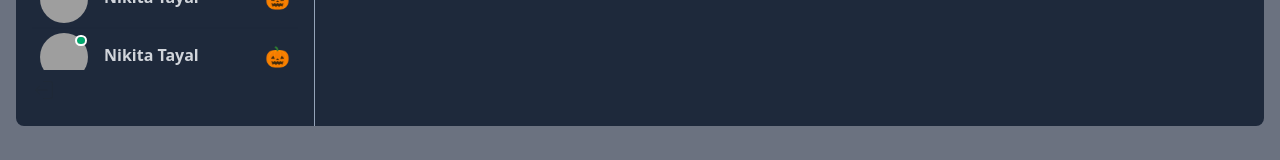
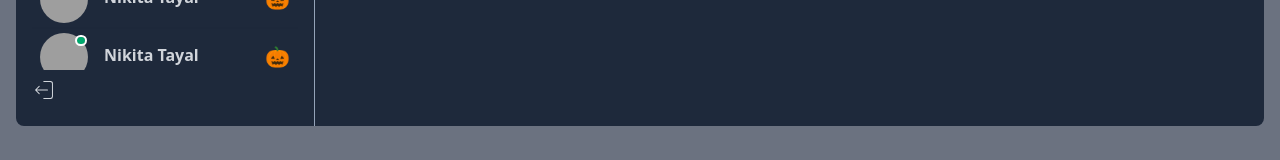
Before and after one commit to Avi2492/mern-chat-app, a React (Vite) app in the folder client/: page / in a window 1280 px wide. Shown: the part 549-709 px from the top of the page. Built offline with nearby package versions, Linux system fonts and the light colour scheme; sample sign-in values are in the browser's storage; grey boxes are pictures that could not be loaded.

Commit message:
Authentication done

```diff
--- a/client/package.json
+++ b/client/package.json
@@ -16,7 +16,8 @@
     "react-dom": "^18.2.0",
     "react-hot-toast": "^2.4.1",
     "react-icons": "^5.0.1",
-    "react-router-dom": "^6.22.2"
+    "react-router-dom": "^6.22.2",
+    "zustand": "^4.5.2"
   },
   "devDependencies": {
     "@types/react": "^18.2.56",
--- a/client/src/App.jsx
+++ b/client/src/App.jsx
@@ -12,8 +12,14 @@ function App() {
     <>
       <div className="p-4 h-screen flex items-center justify-center bg-gray-500">
         <Routes>
-          <Route path="/" element={<Home />} />
-          <Route path="/login" element={<Login />} />
+          <Route
+            path="/"
+            element={authUser ? <Home /> : <Navigate to={"/login"} />}
+          />
+          <Route
+            path="/login"
+            element={authUser ? <Navigate to={"/"} /> : <Login />}
+          />
           <Route
             path="/signup"
             element={authUser ? <Navigate to={"/"} /> : <Signup />}
--- a/client/src/components/sidebar/AuthButton.jsx
+++ b/client/src/components/sidebar/AuthButton.jsx
@@ -1,10 +1,19 @@
 import React from "react";
 import { CiLogout } from "react-icons/ci";
+import useLogout from "../../hooks/useLogout.js";
 
 function AuthButton() {
+  const { isLoading, logout } = useLogout();
   return (
     <div className="py-2 text-xl font-bold cursor-pointer">
-      <CiLogout className="w-6 h-6" />
+      {!isLoading ? (
+        <CiLogout
+          className="w-6 h-6 text-gray-300 cursor-pointer"
+          onClick={logout}
+        />
+      ) : (
+        <span className="loading loading-spinner"></span>
+      )}
     </div>
   );
 }
--- /dev/null
+++ b/client/src/hooks/useLogin.js
@@ -0,0 +1,47 @@
+import { useState } from "react";
+import toast from "react-hot-toast";
+import { useAuthContext } from "../context/AuthContext";
+
+function useLogin() {
+  const [isLoading, setIsLoading] = useState(false);
+
+  const { setAuthUser } = useAuthContext();
+  const login = async (username, password) => {
+    const success = handleInputErrors(username, password);
+
+    if (!success) return;
+
+    setIsLoading(true);
+    try {
+      const res = await fetch("/api/auth/login", {
+        method: "POST",
+        headers: { "Content-Type": "application/json" },
+        body: JSON.stringify({ username, password }),
+      });
+
+      const data = await res.json();
+
+      if (data.error) {
+        throw new Error(data.error);
+      }
+
+      localStorage.setItem("chat-user", JSON.stringify(data));
+      setAuthUser(data);
+    } catch (error) {
+      toast.error(error.message);
+    } finally {
+      setIsLoading(false);
+    }
+  };
+  return { isLoading, login };
+}
+
+export default useLogin;
+
+function handleInputErrors(username, password) {
+  if (!username || !password) {
+    toast.error("Please fill in all feilds");
+    return false;
+  }
+  return true;
+}
--- /dev/null
+++ b/client/src/hooks/useLogout.js
@@ -0,0 +1,37 @@
+import { useState } from "react";
+import toast from "react-hot-toast";
+import { useAuthContext } from "../context/AuthContext";
+
+function useLogout() {
+  const [isLaoding, setIsLoading] = useState(false);
+
+  const { setAuthUser } = useAuthContext();
+
+  const logout = async () => {
+    setIsLoading(true);
+    try {
+      const res = await fetch("/api/auth/logout", {
+        method: "POST",
+        headers: { "Content-Type": "application/json" },
+      });
+
+      const data = await res.json();
+
+      if (data.error) {
+        throw new Error(data.error);
+      }
+
+      localStorage.removeItem("chat-user");
+
+      setAuthUser(null);
+    } catch (error) {
+      toast.error(error.message);
+    } finally {
+      setIsLoading(false);
+    }
+  };
+
+  return { isLaoding, logout };
+}
+
+export default useLogout;
--- a/client/src/hooks/useSignup.js
+++ b/client/src/hooks/useSignup.js
@@ -5,7 +5,7 @@ import { useAuthContext } from "../context/AuthContext";
 
 function useSignup() {
   const [isLoading, setIsLoading] = useState(false);
-  const { authUser, setAuthUser } = useAuthContext();
+  const { setAuthUser } = useAuthContext();
   const signup = async ({
     fullname,
     username,
--- a/client/src/pages/login/Login.jsx
+++ b/client/src/pages/login/Login.jsx
@@ -1,8 +1,16 @@
-import React from "react";
+import React, { useState } from "react";
 import Logo from "../../components/logo/Logo";
+import useLogin from "../../hooks/useLogin";
 import { Link } from "react-router-dom";
 
 function Login() {
+  const [username, setUsername] = useState("");
+  const [password, setPassword] = useState("");
+  const { isLoading, login } = useLogin();
+  const handleSubmit = async (e) => {
+    e.preventDefault();
+    await login(username, password);
+  };
   return (
     <div className="flex flex-col items-center justify-center min-w-96 mx-auto">
       <div className="w-full p-6 rounded-lg shadow-md bg-gray-600 bg-clip-padding backdrop-filter backdrop-blur-lg bg-opacity-0">
@@ -15,7 +23,7 @@ function Login() {
           </span>
         </div>
 
-        <form className="mt-4">
+        <form className="mt-4" onSubmit={handleSubmit}>
           <div className="space-y-5">
             <div>
               <label htmlFor="" className="text-base font-medium text-gray-900">
@@ -27,6 +35,8 @@ function Login() {
                   className="flex h-10 w-full rounded-md border border-gray-300 bg-transparent px-3 py-2 text-sm placeholder:text-gray-400 focus:outline-none focus:ring-1 focus:ring-gray-400 focus:ring-offset-1 disabled:cursor-not-allowed disabled:opacity-50"
                   type="text"
                   placeholder="Enter your username 🥰"
+                  value={username}
+                  onChange={(e) => setUsername(e.target.value)}
                 />
               </div>
             </div>
@@ -45,6 +55,8 @@ function Login() {
                   className="flex h-10 w-full rounded-md border border-gray-300 bg-transparent px-3 py-2 text-sm placeholder:text-gray-400 focus:outline-none focus:ring-1 focus:ring-gray-400 focus:ring-offset-1 disabled:cursor-not-allowed disabled:opacity-50"
                   type="password"
                   placeholder="Enter your password 🙈"
+                  value={password}
+                  onChange={(e) => setPassword(e.target.value)}
                 />
               </div>
             </div>
@@ -61,8 +73,13 @@ function Login() {
               <button
                 type="submit"
                 className="inline-flex w-full items-center justify-center rounded-md bg-black px-3.5 py-2.5 font-semibold leading-7 text-white hover:bg-black/80 gap-2"
+                disabled={isLoading}
               >
-                Start Your Journey! <span>❤️</span>
+                {isLoading ? (
+                  <span className="loading loading-spinner"></span>
+                ) : (
+                  `Start Your Journey! ❤️`
+                )}
               </button>
             </div>
           </div>
--- a/client/src/pages/signup/Signup.jsx
+++ b/client/src/pages/signup/Signup.jsx
@@ -144,8 +144,13 @@ function Signup() {
               <button
                 type="submit"
                 className="inline-flex w-full items-center justify-center rounded-md bg-black px-3.5 py-2.5 font-semibold leading-7 text-white hover:bg-black/80 gap-2"
+                disabled={isLoading}
               >
-                Find Love Today <span>😘</span>
+                {isLoading ? (
+                  <span className="loading loading-spinner"></span>
+                ) : (
+                  `Find Love Today 😘`
+                )}
               </button>
             </div>
           </div>
--- /dev/null
+++ b/client/src/store/useConversation.js
@@ -0,0 +1,11 @@
+import { create } from "zustand";
+
+const useConversation = create((set) => ({
+  selectedConversation: null,
+  setSelectedConversation: (selectedConversation) =>
+    set({ selectedConversation }),
+  messages: [],
+  setMessages: (messages) => set({ messages }),
+}));
+
+export default useConversation;
```
Also changed, not shown: client/src/hooks/useGetConversations.js (added), 1 other file (tests, documents, lock files or other folders).
